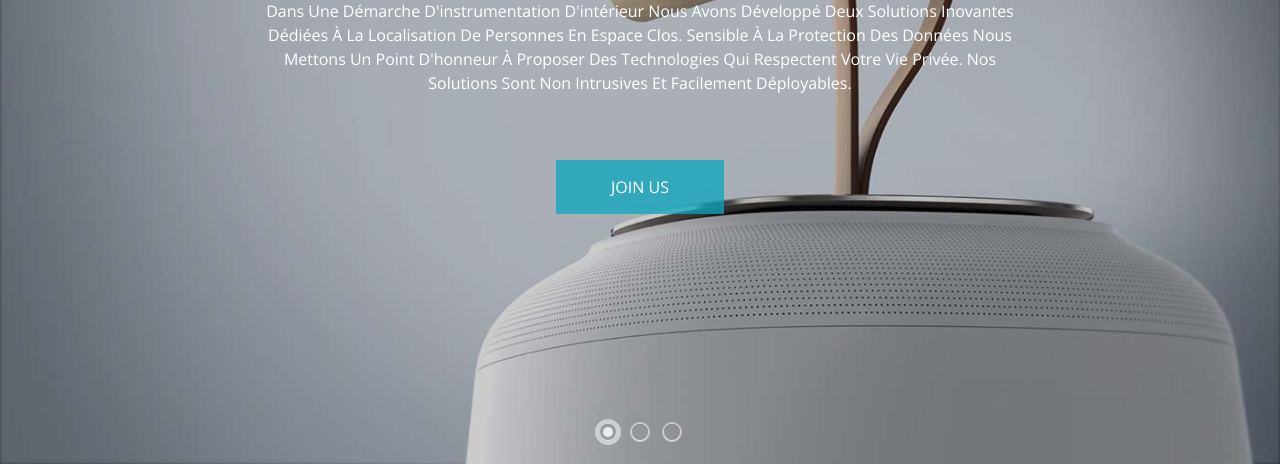
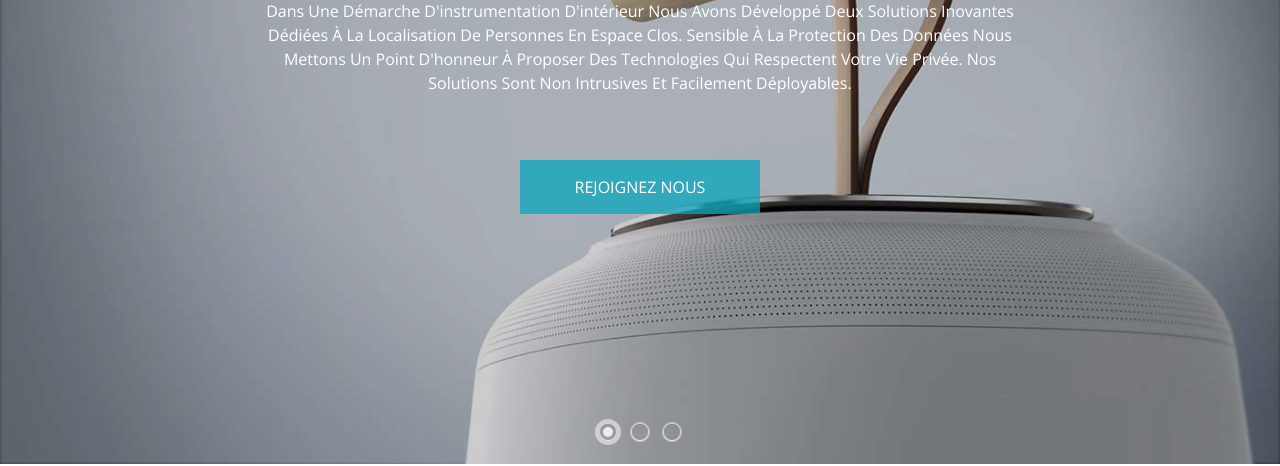
Before and after one commit to AlexandreProthin/Showroom, a plain HTML site: page index.html in a window 1280 px wide. Shown: the part 336-802 px from the top of the page. Drawn offline with nearby package versions, Linux system fonts and the light colour scheme; some packages are replaced by stand-ins of ours; files whose address does not match are found by name.

Commit message:
nom des boutons

```diff
--- a/index.html
+++ b/index.html
@@ -134,7 +134,7 @@
 									protection des données nous mettons un point d'honneur à proposer des technologies qui respectent
 									votre vie privée. Nos solutions sont non intrusives et facilement déployables.
 								</p>
-								<a href="#" class="btn btn-blue btn-effect">Join US</a>
+								<a href="#" class="btn btn-blue btn-effect">Rejoignez nous</a>
 							</div>
 						</div>
 					</div>
@@ -150,7 +150,7 @@
 							<h2 class="animated fadeInDown">LIDAR technology</h2>
 							<p class="animated fadeInDown">Le choix d'utiliser une des technologies les plus précises du marché nous
 								permet de fournir un service à la hauteur de vos attentes. </p>
-							<a href="#" class="btn btn-blue btn-effect">Join US</a>
+							<a href="#" class="btn btn-blue btn-effect">Rejoignez nous</a>
 						</div>
 					</div>
 
@@ -167,7 +167,7 @@
 								L'intégration de nos mobiliers connectés au sein de votre intérieur est une bonne manière de vous
 								initier à la domotique intelligente.
 							</p>
-							<a href="#" class="btn btn-blue btn-effect">Join US</a>
+							<a href="#" class="btn btn-blue btn-effect">Rejoignez nous</a>
 						</div>
 					</div>
 
@@ -258,7 +258,7 @@
 							plus grande.
 						</p>
 
-						<a href="#" class="btn btn-blue btn-effect">Learn More</a>
+						<a href="#" class="btn btn-blue btn-effect">En savoir plus</a>
 
 					</div>
 				</div>
@@ -424,7 +424,7 @@
 						plus grande.
 					</p>
 
-					<a href="#" class="btn btn-blue btn-effect">Learn More</a>
+					<a href="#" class="btn btn-blue btn-effect">En savoir plus</a>
 
 				</div>
 			</div>
```
